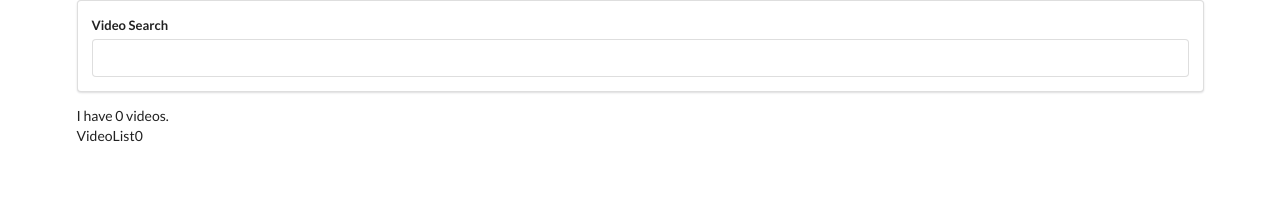
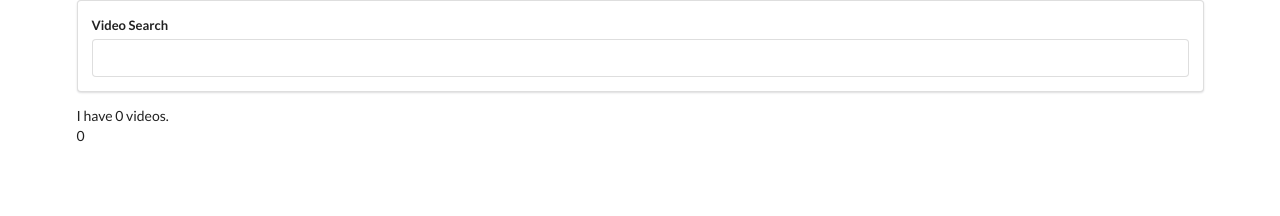
Before and after one commit to OybekKayumov/video, a React (Create React App) app: page / in a window 1280 px wide. Shown: the top 216 px of the page. Built offline with nearby package versions, Linux system fonts and the light colour scheme.

Commit message:
Add component VideoItem

```diff
--- /dev/null
+++ b/src/components/VideoItem.js
@@ -0,0 +1,11 @@
+import React from "react";
+
+const VideoItem = (props) => {
+  return (
+    <div>
+      VideoItem
+    </div>
+  )
+}
+
+export default VideoItem;
--- a/src/components/VideoList.js
+++ b/src/components/VideoList.js
@@ -1,13 +1,19 @@
 import React from "react";
+import VideoItem from "./VideoItem";
 
-// const VideoList = (props) => {
 const VideoList = ({ videos }) => {
   //props.videos - array
+
+  const renderedList = videos.map((video) => {
+    return (
+      <VideoItem />
+    )
+  })
+
   return (
     <div>
-      VideoList
-      {/* {props.videos.length} */}
       {videos.length}
+      {renderedList}
     </div>
   )
 }
```
